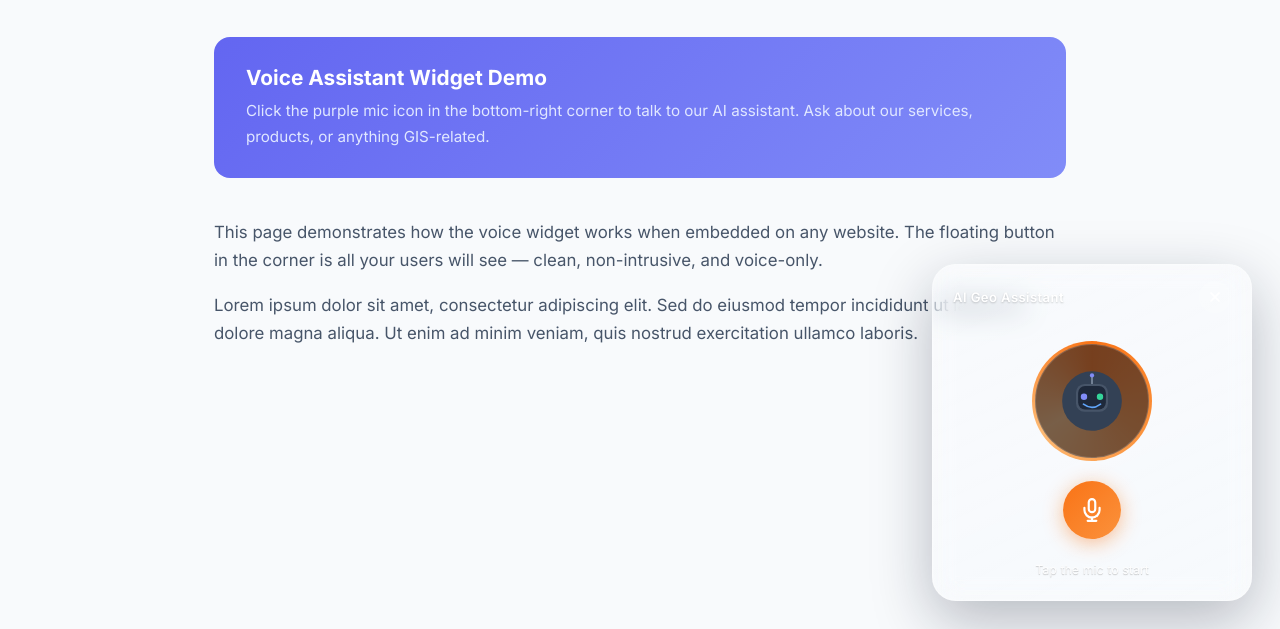
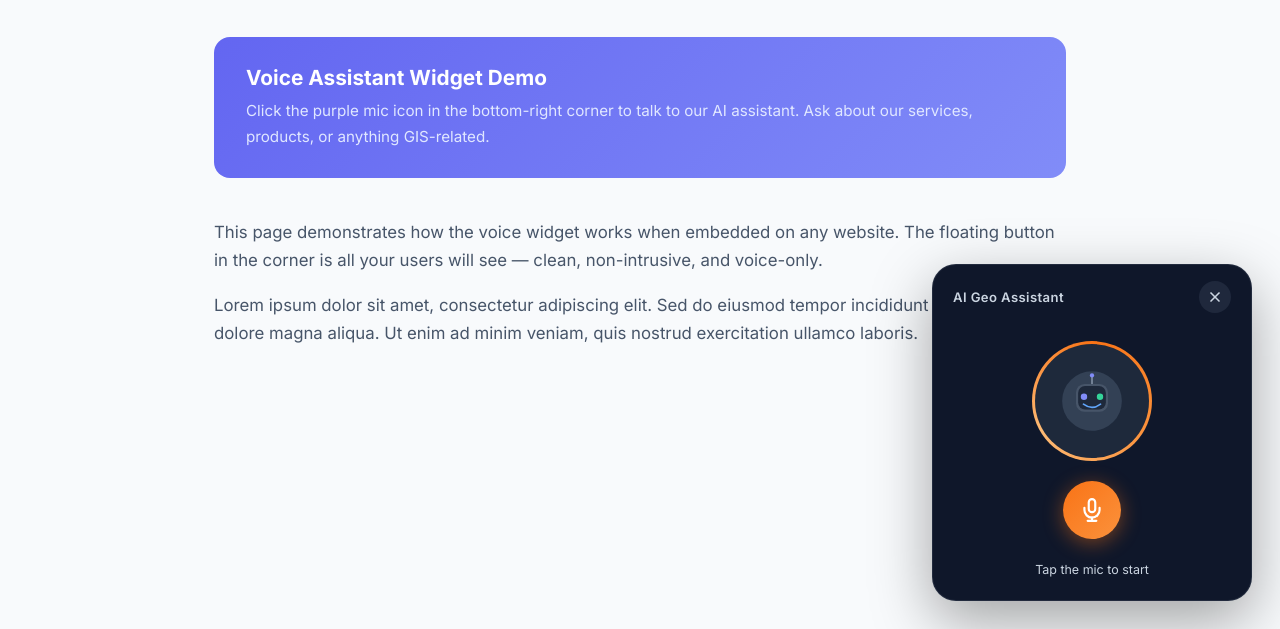
Before and after one commit to raosaboor000-ux/aigeo-voice-api, a plain HTML site: page index.html in a window 1280 px wide. Both pictures are taken after a click on the button "Open voice assistant". Shown: the part 171-800 px from the top of the page. Drawn offline with Linux system fonts and the light colour scheme.

Commit message:
UI: remove glassmorphism, keep orange solid widget theme
Made-with: Cursor

```diff
--- a/index.html
+++ b/index.html
@@ -77,16 +77,14 @@
         right: 28px;
         z-index: 2147483647;
         width: 320px;
-        background: linear-gradient(155deg, rgba(255,255,255,.16), rgba(255,255,255,.08));
-        backdrop-filter: blur(14px) saturate(130%);
-        -webkit-backdrop-filter: blur(14px) saturate(130%);
+        background: #0f172a;
         border-radius: 24px;
-        box-shadow: 0 20px 60px rgba(15,23,42,.28);
+        box-shadow: 0 20px 60px rgba(0,0,0,.35);
         display: none;
         flex-direction: column;
         align-items: center;
         overflow: hidden;
-        border: 1px solid rgba(255,255,255,.26);
+        border: 1px solid rgba(148,163,184,.14);
       }
       #vw-panel.open { display: flex; }
 
@@ -101,24 +99,23 @@
       .vw-title {
         font-size: .82rem;
         font-weight: 600;
-        color: #fff;
+        color: #cbd5e1;
         letter-spacing: .03em;
-        text-shadow: 0 1px 2px rgba(0,0,0,.2);
       }
       .vw-close {
         width: 32px;
         height: 32px;
         border-radius: 50%;
         border: none;
-        background: rgba(255,255,255,.16);
-        color: #fff;
+        background: rgba(148,163,184,.12);
+        color: #cbd5e1;
         display: flex;
         align-items: center;
         justify-content: center;
         cursor: pointer;
         transition: background .2s;
       }
-      .vw-close:hover { background: rgba(255,255,255,.24); color: #fff; }
+      .vw-close:hover { background: rgba(248,113,113,.2); color: #fecaca; }
       .vw-close svg { width: 16px; height: 16px; }
 
       /* avatar area */
@@ -149,11 +146,10 @@
         width: 100%;
         height: 100%;
         border-radius: 50%;
-        background: rgba(17,24,39,.56);
+        background: #1e293b;
         display: flex;
         align-items: center;
         justify-content: center;
-        border: 1px solid rgba(255,255,255,.16);
       }
       .vw-ring-inner svg { width: 64px; height: 64px; }
 
@@ -205,11 +201,10 @@
       .vw-status {
         padding: 14px 20px 20px;
         font-size: .78rem;
-        color: rgba(255,255,255,.9);
+        color: #cbd5e1;
         text-align: center;
         min-height: 48px;
         line-height: 1.5;
-        text-shadow: 0 1px 1px rgba(0,0,0,.2);
       }
 
       /* responsive */
```
Also changed, not shown: widget.js (+6 -6 lines).
